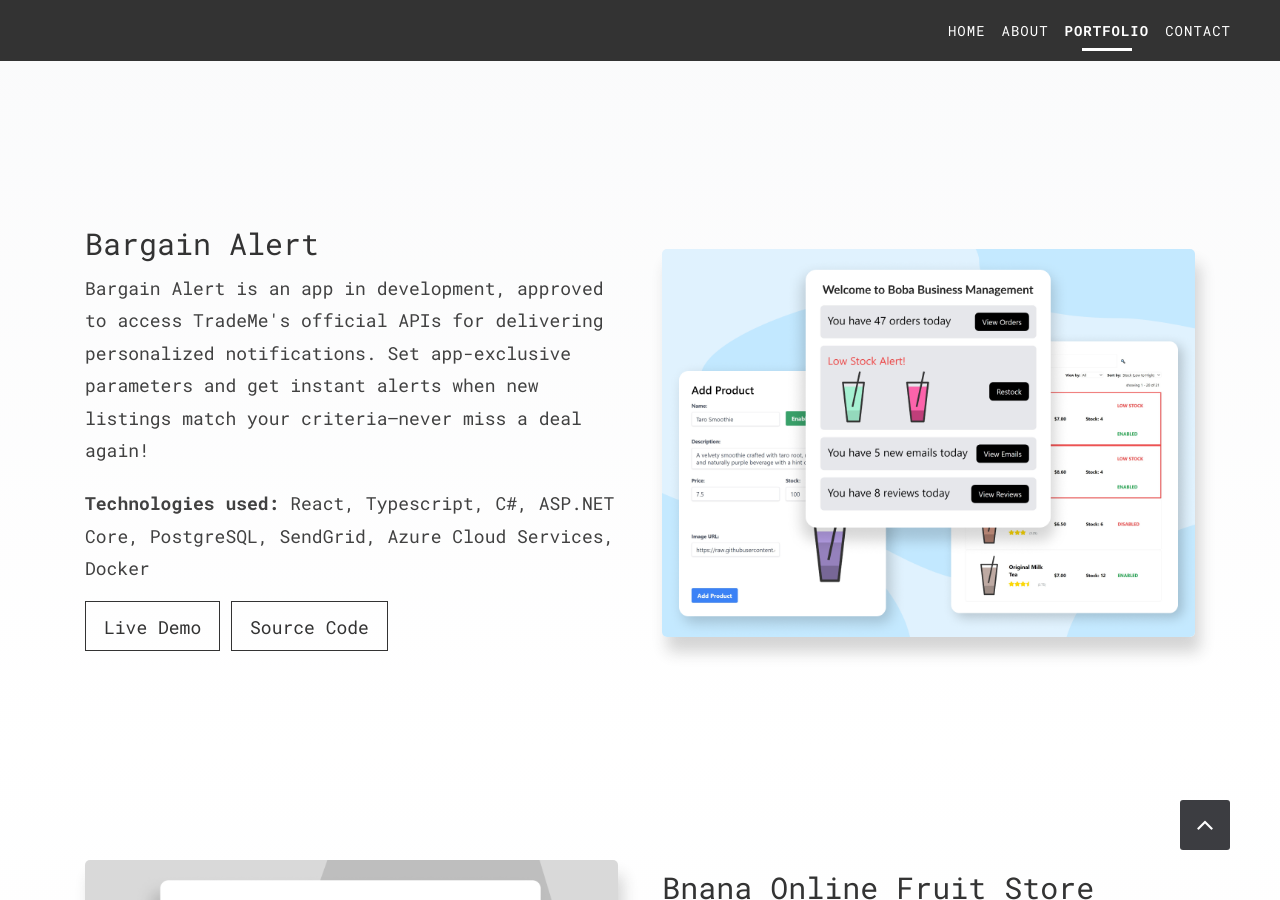
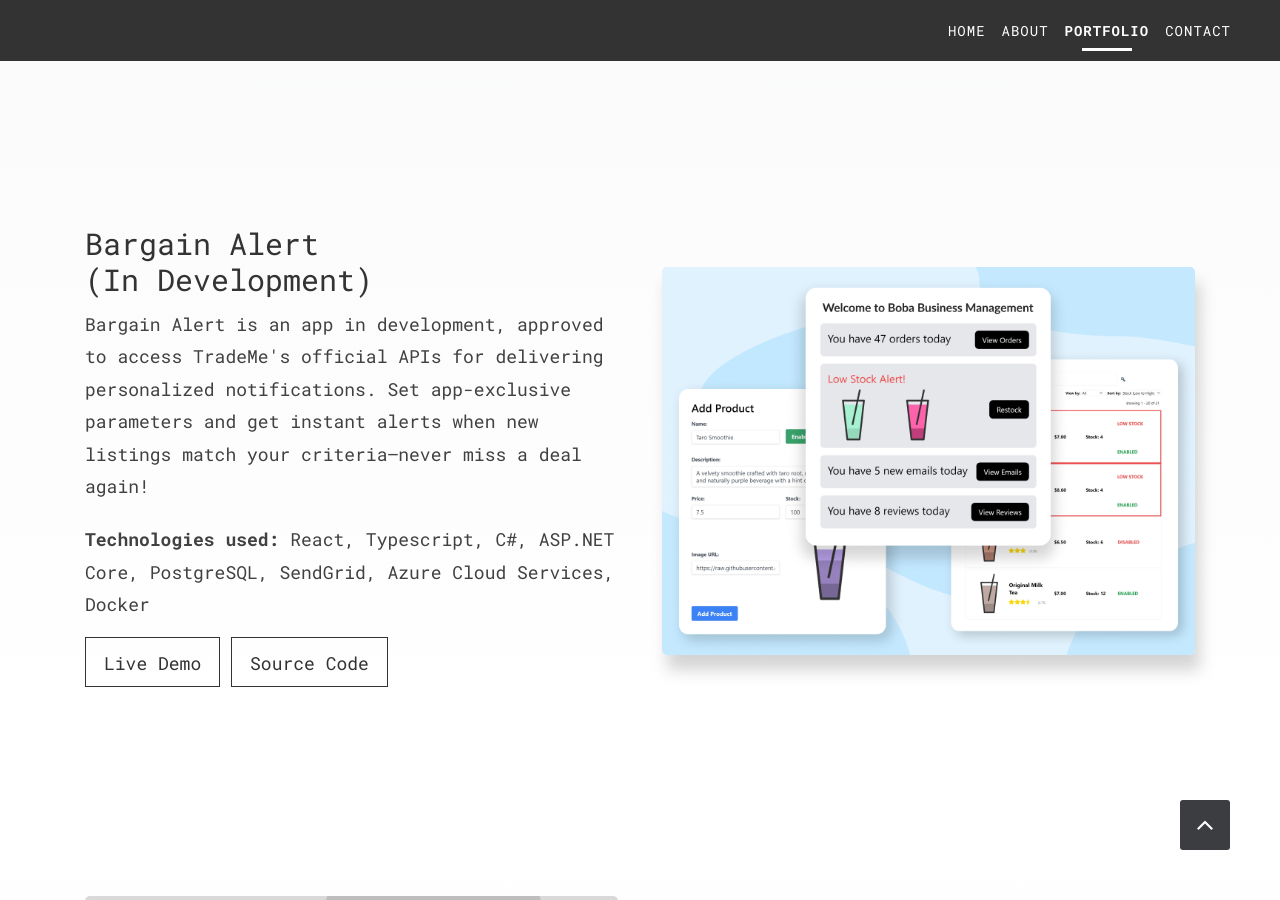
Before and after one commit to daniel-grabczewski/daniel-grabczewski.github.io, a Jekyll site: the page built from index.html, in a window 1280 px wide and 900 px high, scrolled down 2639 px. Built offline with Jekyll 4.4.1, drawn with Linux system fonts in a browser that asks for light colours.

Commit message:
Modify project-info-template.html to add an '(In Development)' line under the title of the project if the project.in_development is 'true'

```diff
--- a/_includes/project-info-template.html
+++ b/_includes/project-info-template.html
@@ -1,8 +1,18 @@
 {% assign mod_result = forloop.index0 | modulo: 2 %}
 <div class="portfolio-project-container{% if mod_result == 1 %} reverse-project-containers{% endif %}">
-  <h2 class="mobile-title">{{ project.title }}</h2>
+  <h2 class="mobile-title">
+    {{ project.title }}
+    {% if project.in_development == 'true' %}
+      <br>(In Development)
+    {% endif %}
+  </h2>
   <div class="portfolio-left-container">
-    <h2 class="desktop-title">{{ project.title }}</h2>
+    <h2 class="desktop-title">
+      {{ project.title }}
+      {% if project.in_development == 'true' %}
+        <br>(In Development)
+      {% endif %}
+    </h2>
     <p class="project-description">{{ project.description }}</p>
     <p><strong>Technologies used:</strong> {{ project.technologies }}</p>
     {% if project.demoLink %}
```
